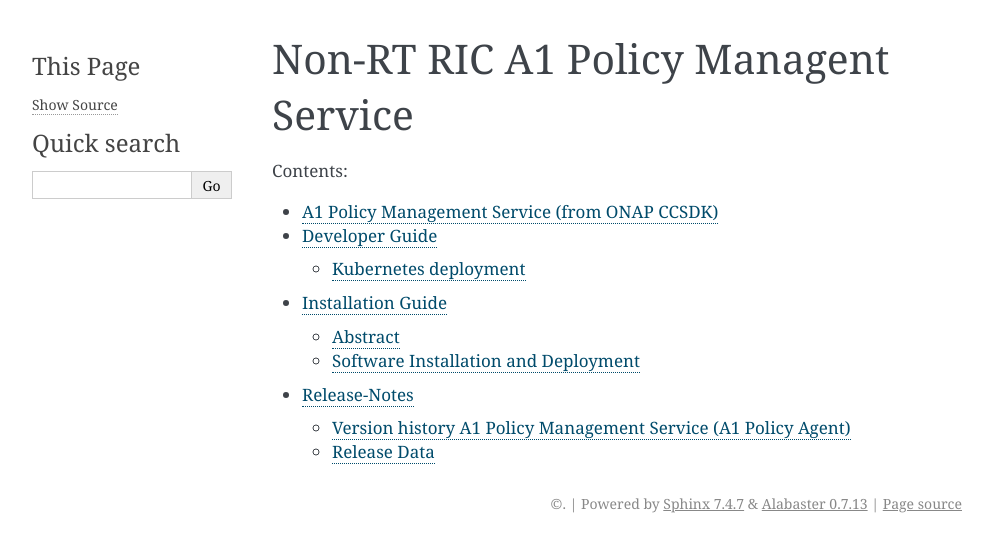
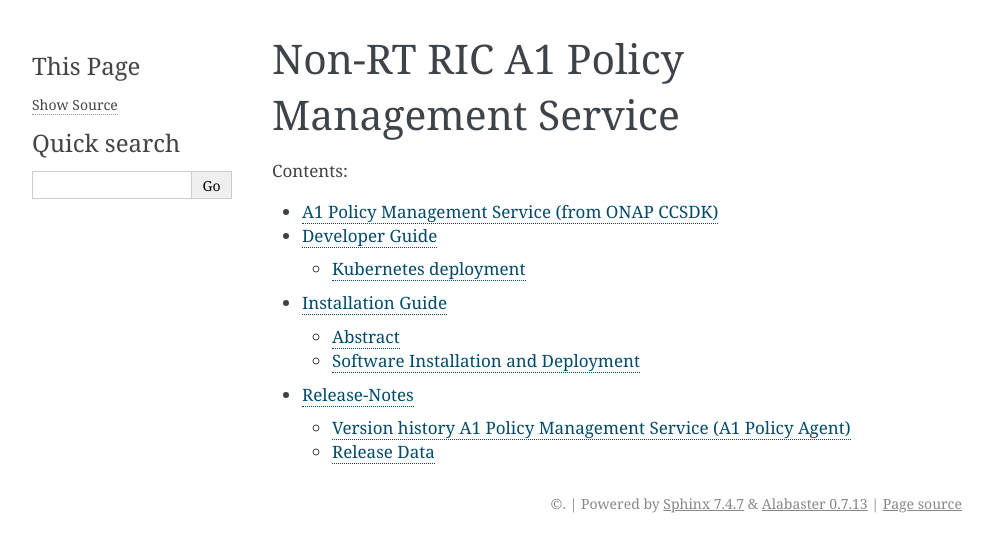
Before and after one commit to o-ran-sc/nonrtric-plt-a1policymanagementservice, a Sphinx documentation site: the page built from docs/index.rst, in a window 1280 px wide. Shown: the top 552 px of the page, without its empty margins (148-1141 px from the left). Built offline with Sphinx 7.4.7, drawn with Linux system fonts in a browser that asks for light colours.

Commit message:
Fix RTD: bullet lists not rendering correctly
Issue-ID: NONRTRIC-855
Change-Id: Iaebb6141dd43149ad4e90a414ad54fb7fb929984
Signed-off-by: JohnKeeney <john.keeney@est.tech>

```diff
--- a/docs/index.rst
+++ b/docs/index.rst
@@ -1,9 +1,9 @@
 .. This work is licensed under a Creative Commons Attribution 4.0 International License.
 .. SPDX-License-Identifier: CC-BY-4.0
-.. Copyright (C) 2021 Nordix
+.. Copyright (C) 2023 Nordix
 
-Non-RT RIC A1 Policy Managent Service
-=====================================
+Non-RT RIC A1 Policy Management Service
+=======================================
 
 .. toctree::
    :maxdepth: 2
--- a/docs/requirements-docs.txt
+++ b/docs/requirements-docs.txt
@@ -1,7 +1,7 @@
 tox
 Sphinx
 doc8
-docutils
+docutils < 0.17
 setuptools
 six
 sphinx_rtd_theme
```
Also changed, not shown: pom.xml (+2 -0 lines), 1 other file.
